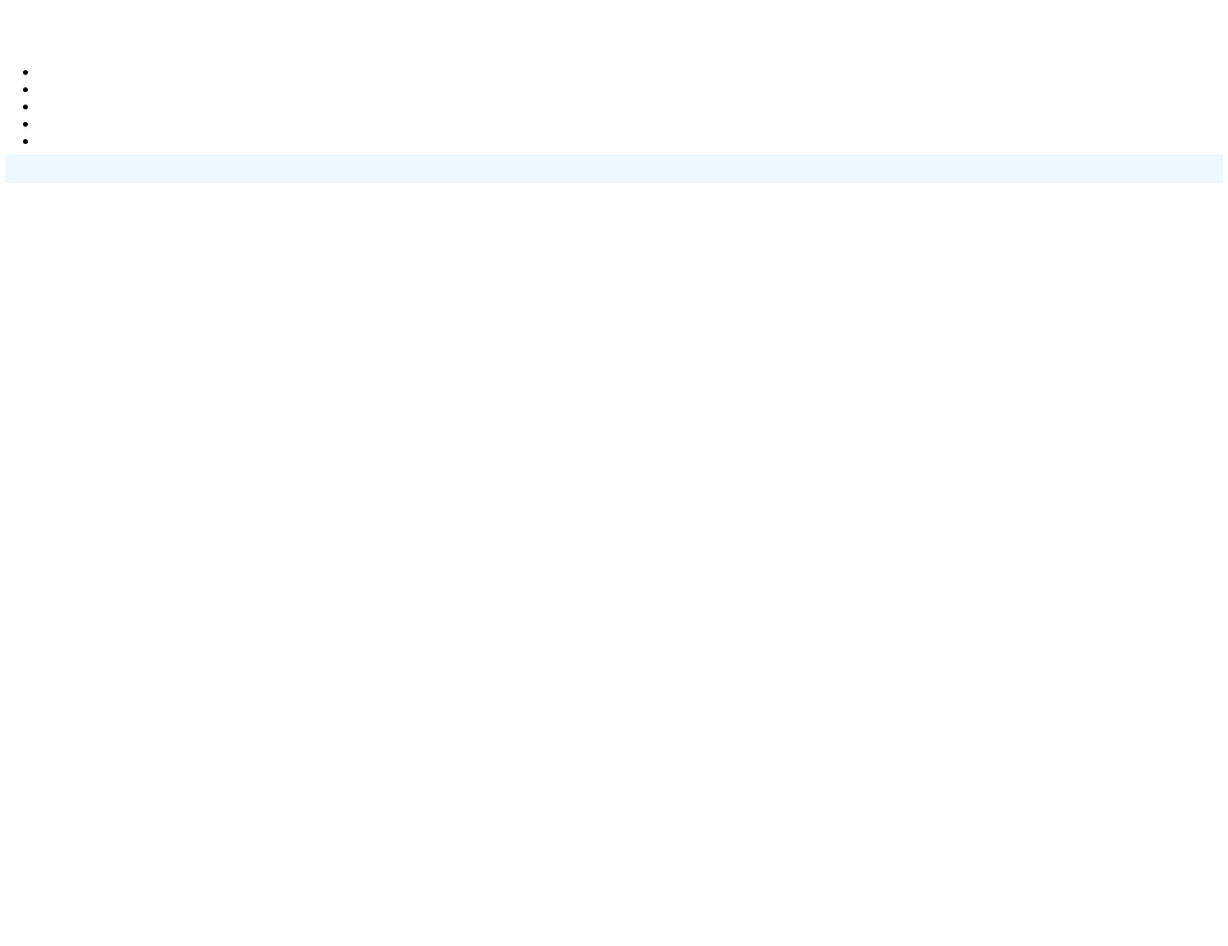
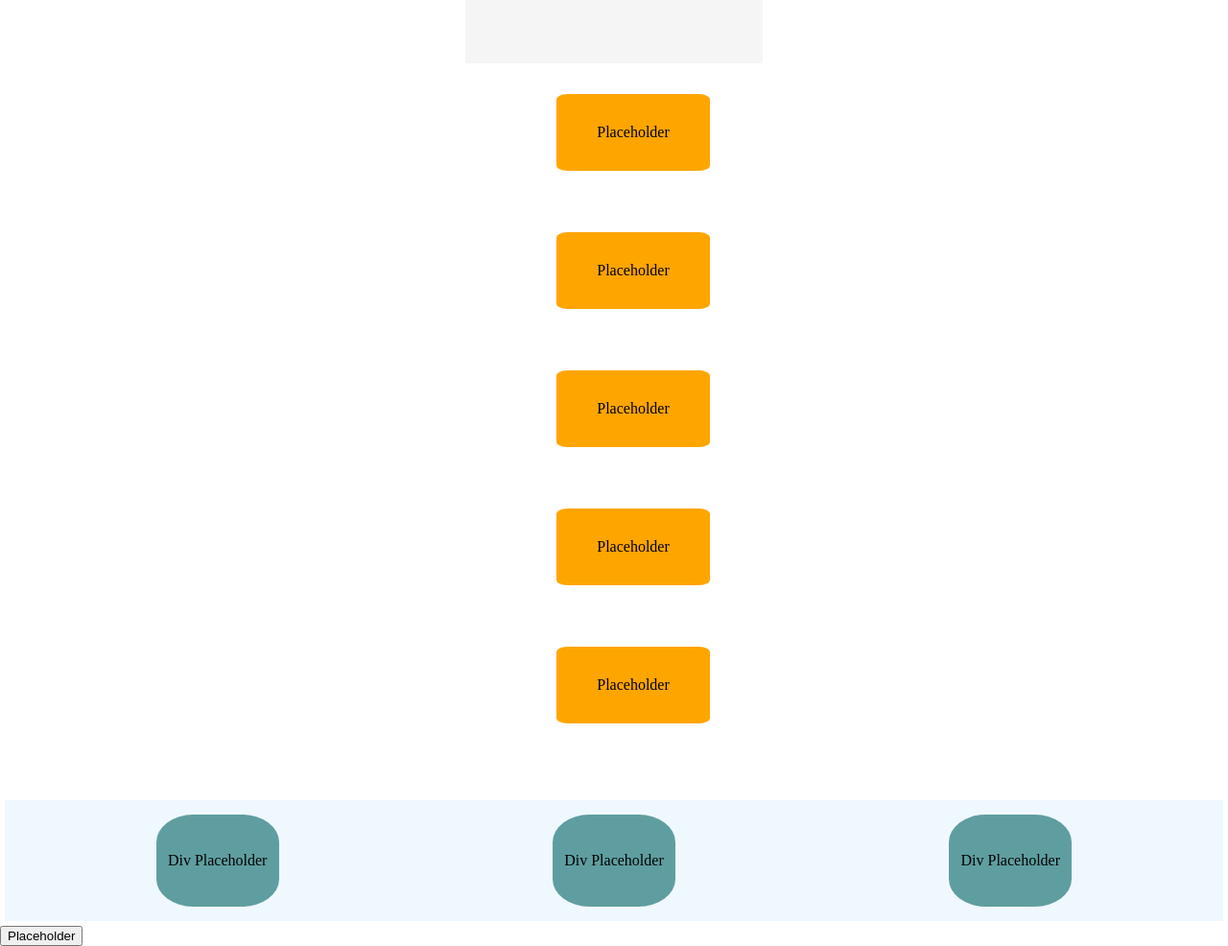
Before and after one commit to Torkel0825/Css-Adv-Assignment-2, a plain HTML site: page index.html in a window 1280 px wide. Shown: the part 54-1040 px from the top of the page at 96% size. Before the commit the page ends 800 px from the top, so only its background shows below. Drawn offline with Linux system fonts and the light colour scheme.

Commit message:
changed content to better match task requirements

```diff
--- a/index.html
+++ b/index.html
@@ -3,25 +3,26 @@
   <head>
     <meta charset="UTF-8" />
     <meta name="viewport" content="width=device-width, initial-scale=1.0" />
-    <title>Thorin css adv 2</title>
+    <title>Torkel css adv 2</title>
     <link rel="stylesheet" href="styles.css" />
   </head>
   <body>
     <header>
-      <h1></h1>
+      <h1>Lær Pseudo-elementer</h1>
       <img src="" alt="" />
     </header>
     <ul>
-      <li></li>
-      <li></li>
-      <li></li>
-      <li></li>
-      <li></li>
+      <li>Placeholder</li>
+      <li>Placeholder</li>
+      <li>Placeholder</li>
+      <li>Placeholder</li>
+      <li>Placeholder</li>
     </ul>
     <section>
-      <div></div>
-      <div></div>
-      <div></div>
+      <div>Div Placeholder</div>
+      <div>Div Placeholder</div>
+      <div>Div Placeholder</div>
     </section>
+    <button>Placeholder</button>
   </body>
 </html>
--- a/styles.css
+++ b/styles.css
@@ -22,17 +22,46 @@ section {
   flex-wrap: wrap;
   flex-direction: row;
 }
+ul {
+  display: grid;
+  grid-template-rows: repeat(1, 2fr);
+  margin: auto;
 
-button {
+  justify-content: center;
+}
+
+li {
   border: none;
   border-radius: 7%;
   background-color: orange;
-  height: 120px;
+  list-style-type: none;
+  height: 5rem;
   width: 10rem;
+  margin: 2rem;
+
+  transition: background-color 1.5s 500ms;
+
+  display: flex;
+  justify-content: center;
+  align-items: center;
+  text-overflow: wrap;
 }
 
-button:hover {
+li:hover {
   background-color: orangered;
-  height: 125px;
-  width: auto;
 }
+section {
+  margin-top: 3rem;
+}
+div {
+  height: 6rem;
+  width: 8rem;
+  background-color: cadetblue;
+  border: none;
+  border-radius: 30%;
+
+  display: flex;
+  justify-content: center;
+  align-items: center;
+  text-overflow: wrap;
+}
```
